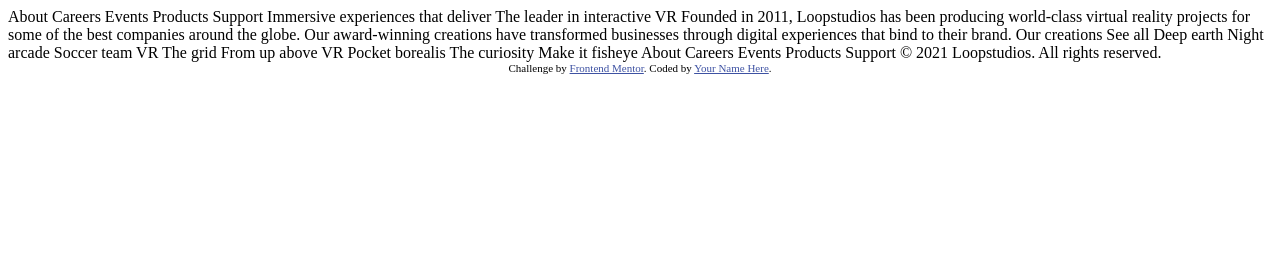
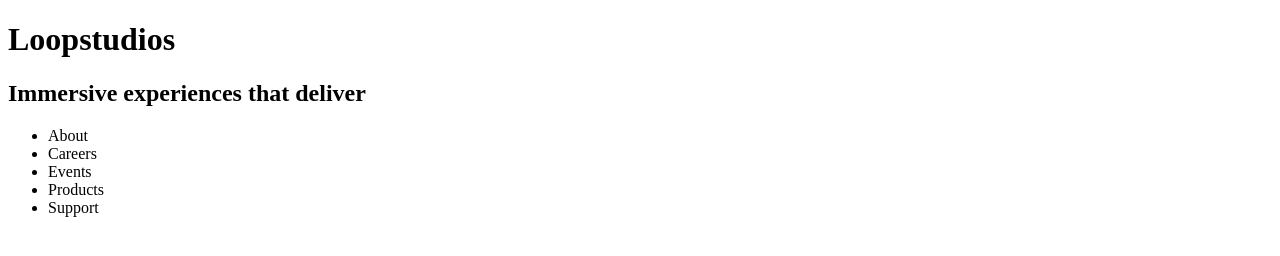
Before and after one commit to JMujuru/loopstudios-landing-page-main, a plain HTML site: page index.html in a window 1280 px wide. Drawn offline with Linux system fonts and the light colour scheme.

Commit message:
added css file and modifed html file

```diff
--- /dev/null
+++ b/index.css
@@ -0,0 +1,8 @@
+* {
+  box-sizing: border-box;
+  margin: 0;
+}
+
+html {
+  font-size: 16px;
+}
--- a/index.html
+++ b/index.html
@@ -15,7 +15,43 @@
   </style>
 </head>
 <body>
-  About
+  <header>
+    <div class="">
+      <h1 id="site-title">Loopstudios</h1>
+      <h2 class="header-banner-title">Immersive experiences that deliver</h2>
+    </div>
+    <div>
+      <ul class="list">
+        <li>About</li>
+        <li>Careers</li>
+        <li>Events</li>
+        <li>Products</li>
+        <li>Support</li>
+      </ul>
+    </div>
+  </header>
+  <main>
+    <section>
+
+    </section>
+    <section>
+
+    </section>
+  </main>
+  <footer>
+
+  </footer>
+
+</body>
+</html>
+
+<!--
+
+    <div class="attribution">
+    Challenge by <a href="https://www.frontendmentor.io?ref=challenge" target="_blank">Frontend Mentor</a>.
+    Coded by <a href="#">Joshua Mujuru</a>.
+  </div>
+About
   Careers
   Events
   Products
@@ -51,9 +87,6 @@
 
   © 2021 Loopstudios. All rights reserved.
 
-  <div class="attribution">
-    Challenge by <a href="https://www.frontendmentor.io?ref=challenge" target="_blank">Frontend Mentor</a>.
-    Coded by <a href="#">Your Name Here</a>.
-  </div>
-</body>
-</html>
+
+
+ -->
```
